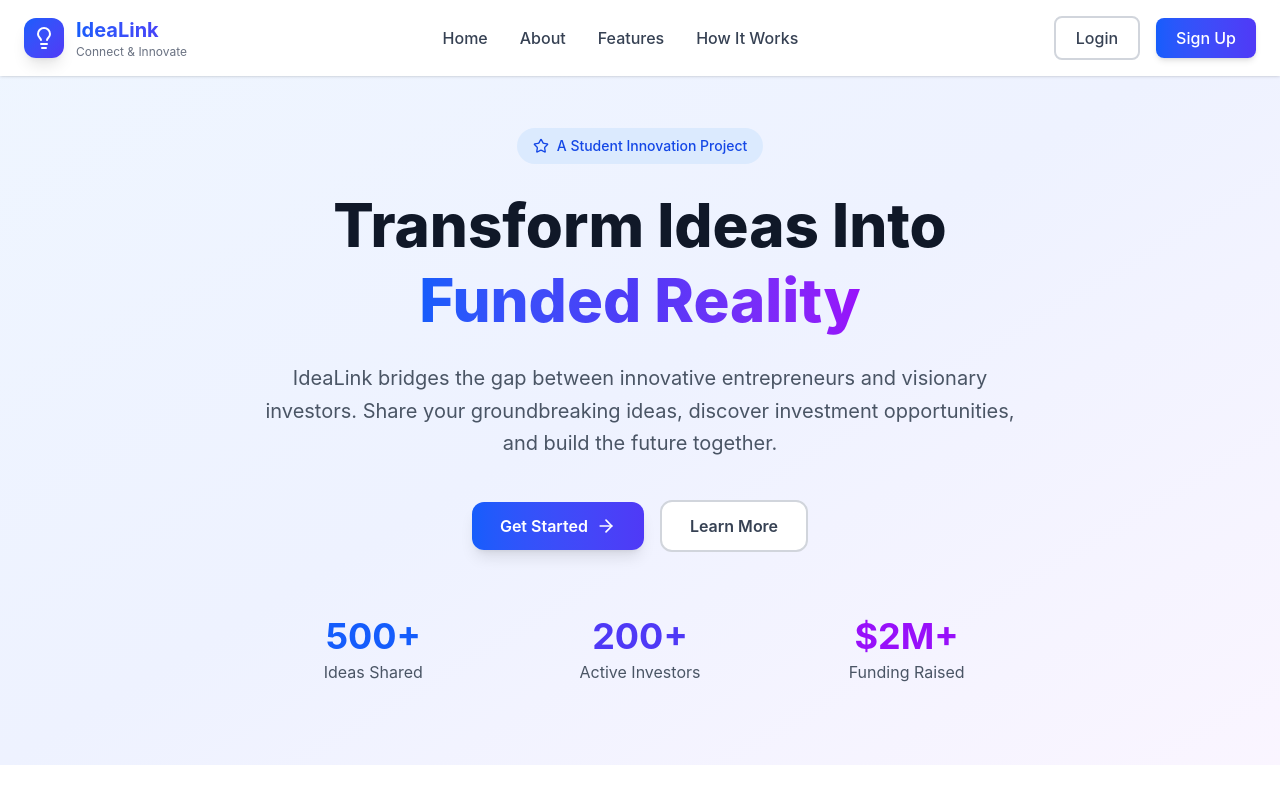
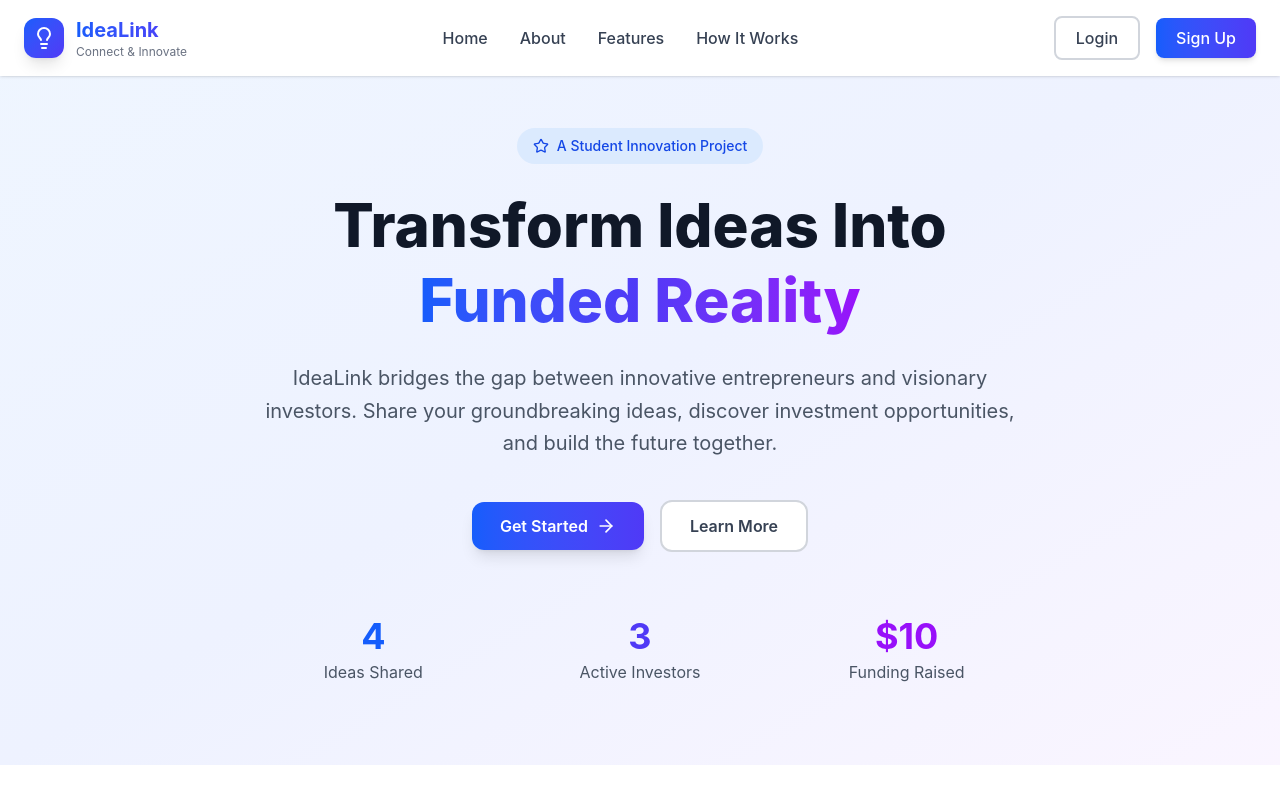
Before and after one commit to anitacheru/idealink-frontend, a React app: page / in a window 1280 px wide. Shown: the top 800 px of the page. Built offline with nearby package versions, Linux system fonts and the light colour scheme; the HTML template or start-up script is replaced by a standard one.

Commit message:
value changes

```diff
--- a/src/pages/LandingPage.tsx
+++ b/src/pages/LandingPage.tsx
@@ -142,15 +142,15 @@ export default function LandingPage() {
             {/* Stats */}
             <div className="grid grid-cols-3 gap-8 max-w-3xl mx-auto mt-16">
               <div>
-                <p className="text-4xl font-bold text-blue-600">500+</p>
+                <p className="text-4xl font-bold text-blue-600">4</p>
                 <p className="text-gray-600 mt-1">Ideas Shared</p>
               </div>
               <div>
-                <p className="text-4xl font-bold text-indigo-600">200+</p>
+                <p className="text-4xl font-bold text-indigo-600">3</p>
                 <p className="text-gray-600 mt-1">Active Investors</p>
               </div>
               <div>
-                <p className="text-4xl font-bold text-purple-600">$2M+</p>
+                <p className="text-4xl font-bold text-purple-600">$10</p>
                 <p className="text-gray-600 mt-1">Funding Raised</p>
               </div>
             </div>
```
